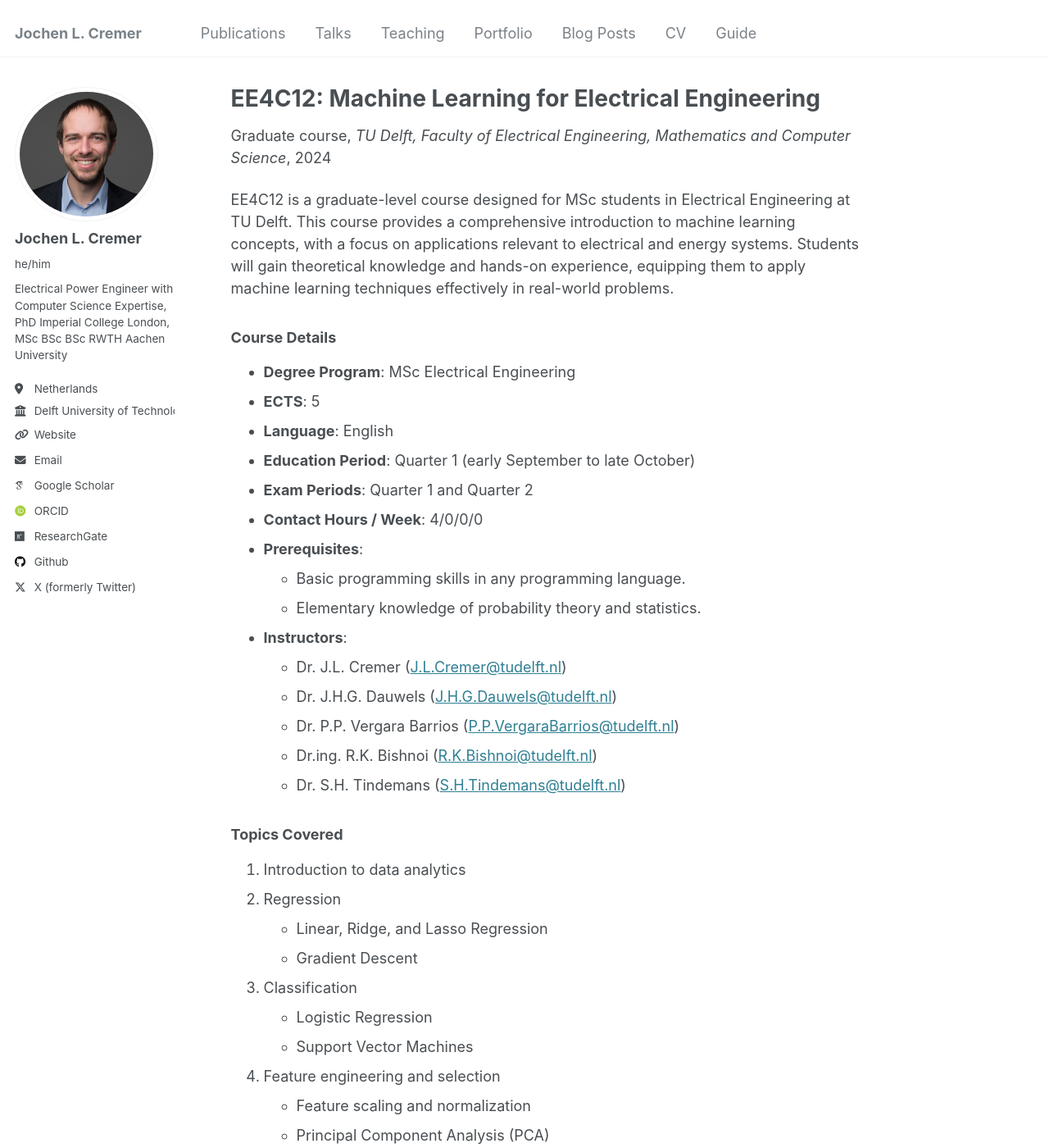
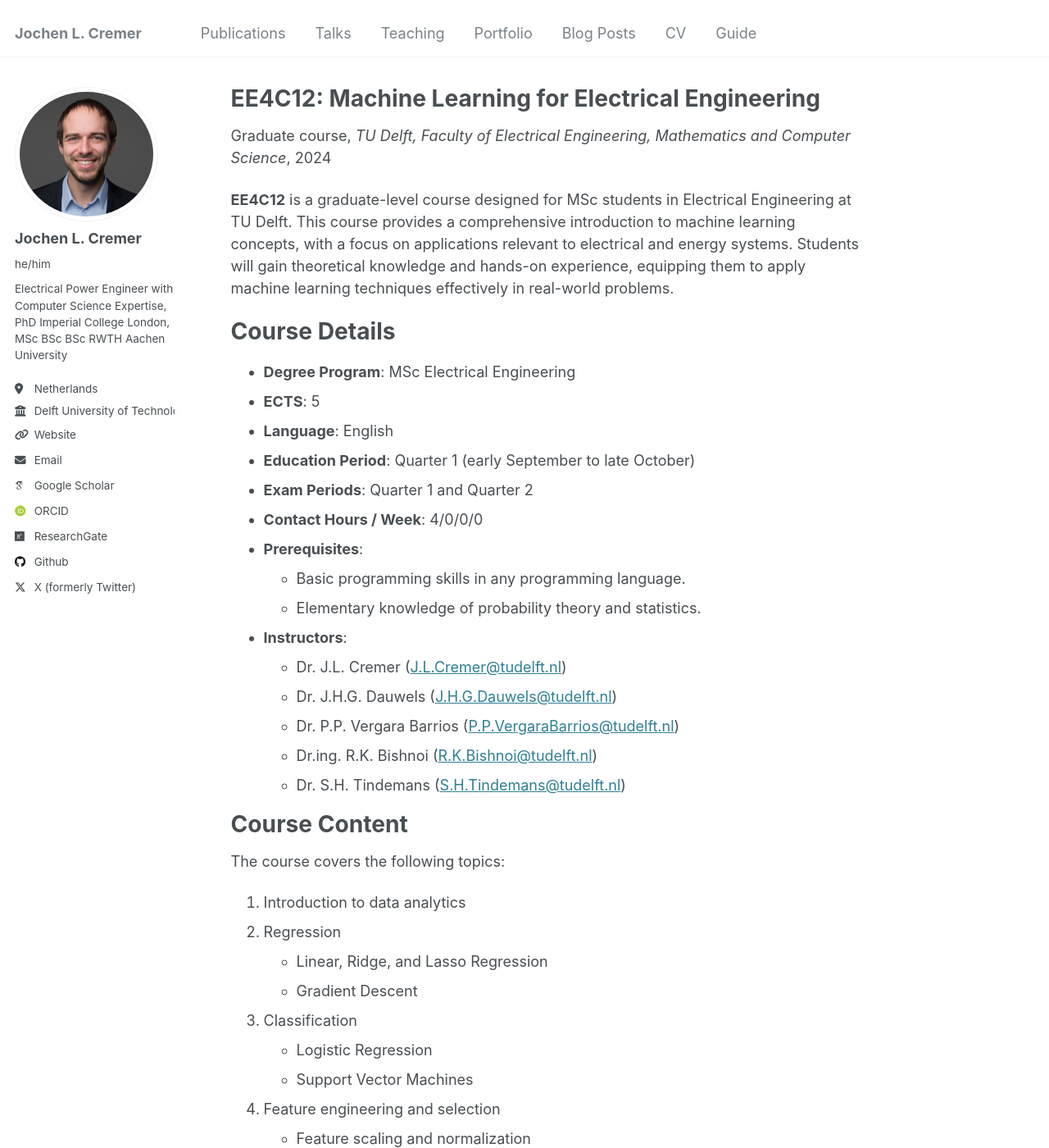
Before and after one commit to JochenC/JochenC.github.io, a Jekyll site: the page built from _teaching/2024-ee4c12-machine-learning.md, in a window 1280 px wide and 1400 px high. Shown: the whole window at 82% size. Built offline with Jekyll 4.4.1, drawn with Linux system fonts in a browser that asks for light colours; some web fonts are replaced.

Commit message:
Add files via upload

```diff
--- a/_teaching/2024-ee4c12-machine-learning.md
+++ b/_teaching/2024-ee4c12-machine-learning.md
@@ -8,9 +8,10 @@
 location: "Delft, Netherlands"
 ---
 
-EE4C12 is a graduate-level course designed for MSc students in Electrical Engineering at TU Delft. This course provides a comprehensive introduction to machine learning concepts, with a focus on applications relevant to electrical and energy systems. Students will gain theoretical knowledge and hands-on experience, equipping them to apply machine learning techniques effectively in real-world problems.
+**EE4C12** is a graduate-level course designed for MSc students in Electrical Engineering at TU Delft. This course provides a comprehensive introduction to machine learning concepts, with a focus on applications relevant to electrical and energy systems. Students will gain theoretical knowledge and hands-on experience, equipping them to apply machine learning techniques effectively in real-world problems.
 
-### Course Details
+Course Details
+======
 - **Degree Program**: MSc Electrical Engineering
 - **ECTS**: 5
 - **Language**: English
@@ -27,7 +28,9 @@
   - Dr.ing. R.K. Bishnoi ([R.K.Bishnoi@tudelft.nl](mailto:R.K.Bishnoi@tudelft.nl))
   - Dr. S.H. Tindemans ([S.H.Tindemans@tudelft.nl](mailto:S.H.Tindemans@tudelft.nl))
 
-### Topics Covered
+Course Content
+======
+The course covers the following topics:
 1. Introduction to data analytics
 2. Regression
    - Linear, Ridge, and Lasso Regression
@@ -54,7 +57,8 @@
 10. Hardware in ML
     - Overview of platforms (CPU, GPU, FPGA, ASIC)
 
-### Study Goals
+Study Goals
+======
 By the end of the course, students will be able to:
 1. Analyze data and draw conclusions in the context of electrical engineering.
 2. Compare and evaluate machine learning concepts and algorithms.
@@ -62,11 +66,13 @@
 4. Apply machine learning training strategies to solve electrical engineering problems.
 5. Design a machine learning workflow for electrical engineering use cases.
 
-### Education Method
+Education Method
+======
 The course employs interactive, intuition-based lectures and hands-on coding labs. Students engage in practical implementations of machine learning models, integrating theoretical knowledge with real-world applications.
 
 
-### Literature and Study Materials
+Literature and Study Materials
+======
 - **Primary Textbook**: *Machine Learning Refined, Foundations, Algorithms, and Applications* by Jeremy Watt, Reza Borhani, and Aggelos K. Katsaggelos (Cambridge University Press, 2nd edition, 2020, ISBN: 9781108480727).
 - **Supplementary Texts**:
   - *An Introduction to Reinforcement Learning* by Richard S. Sutton and Andrew G. Barto.
```
Also changed, not shown: _teaching/2024-set3125-machine-learning.md (+0 -4 lines).
